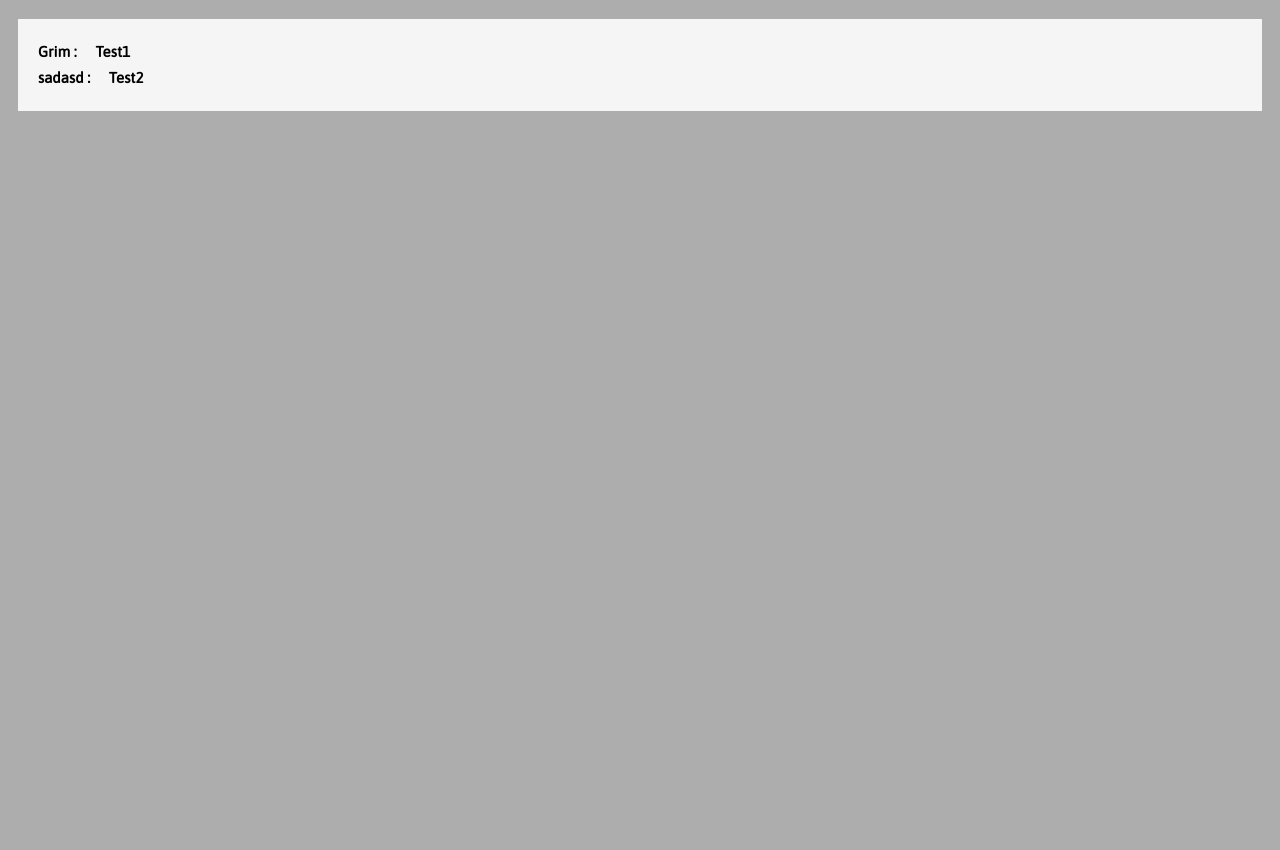
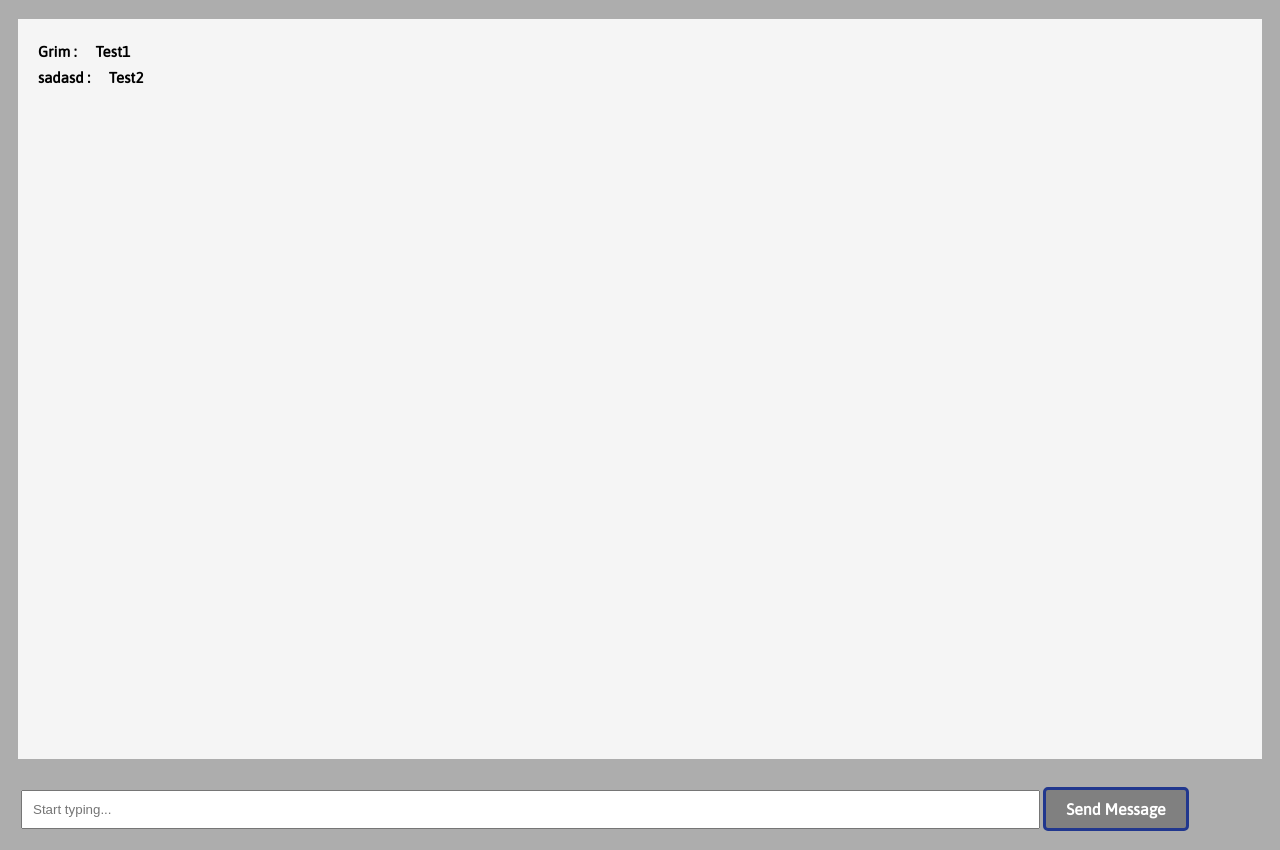
Before and after one commit to SidJain1412/Flask_SQL_Chat, a Flask app: template app/templates/chat.html in a window 1280 px wide. Shown: the part 66-916 px from the top of the page. Before the commit the page ends 177 px from the top, so only its background shows below. Run offline with Flask 2, Linux system fonts and the light colour scheme; data comes from the database, SQL or seed files in the repository; the template is opened without the code that fills it: values that come from a table or form of the project are taken from there, most other values are stand-ins (such as "Sample title", 1, 10 or a date in 2020).

Commit message:
Big changes to chat page css and html. Added a (non functioning) send message area, modified the divs, etc.

```diff
--- a/app/static/css/chatStyle.css
+++ b/app/static/css/chatStyle.css
@@ -20,4 +20,47 @@ header {
 	font-size: 15px;
 	line-height: 175%;
 	margin-right:5px;
+	height: 700px;
 }
+
+#messageForm {
+	position:absolute;
+   	bottom:0;
+   	width:100%;
+   	height:60px;
+}
+
+#messagesInputDiv {
+	padding:10px;
+    min-height:100%;
+    position:relative;
+}
+
+#messageInput {
+	padding: 10px;
+	margin-right: 20px;
+	width: 80%;
+	position: relative;
+	margin: 3px;
+}
+
+#sendButton {
+	position: absolute;
+	font-family : inherit;
+    font-size: 1em;
+    font-weight: bold;
+    border: 3px solid black;
+    border-color: #21378E;
+    background-color: grey;
+    color: white;
+    padding: 10px 20px;
+    font-size: 16px;
+    cursor: pointer;
+    border-radius: 5px;
+    display: inline-block;
+}
+
+#sendButton:hover {
+    background: #2196F3;
+    color: white;
+}
--- a/app/templates/chat.html
+++ b/app/templates/chat.html
@@ -20,6 +20,12 @@
 				</ul>
 			</h3>
 		{% endif %}
+		<div id="messagesInputDiv">
+			<form class="messageForm" action = "/send_message" method="POST">
+				<input id = "messageInput" type="text" name="message" placeholder="Start typing...">
+				<button id = "sendButton">Send Message</button>
+			</form>
+		</div>
 	</div>
 </body>
 </head>
```
